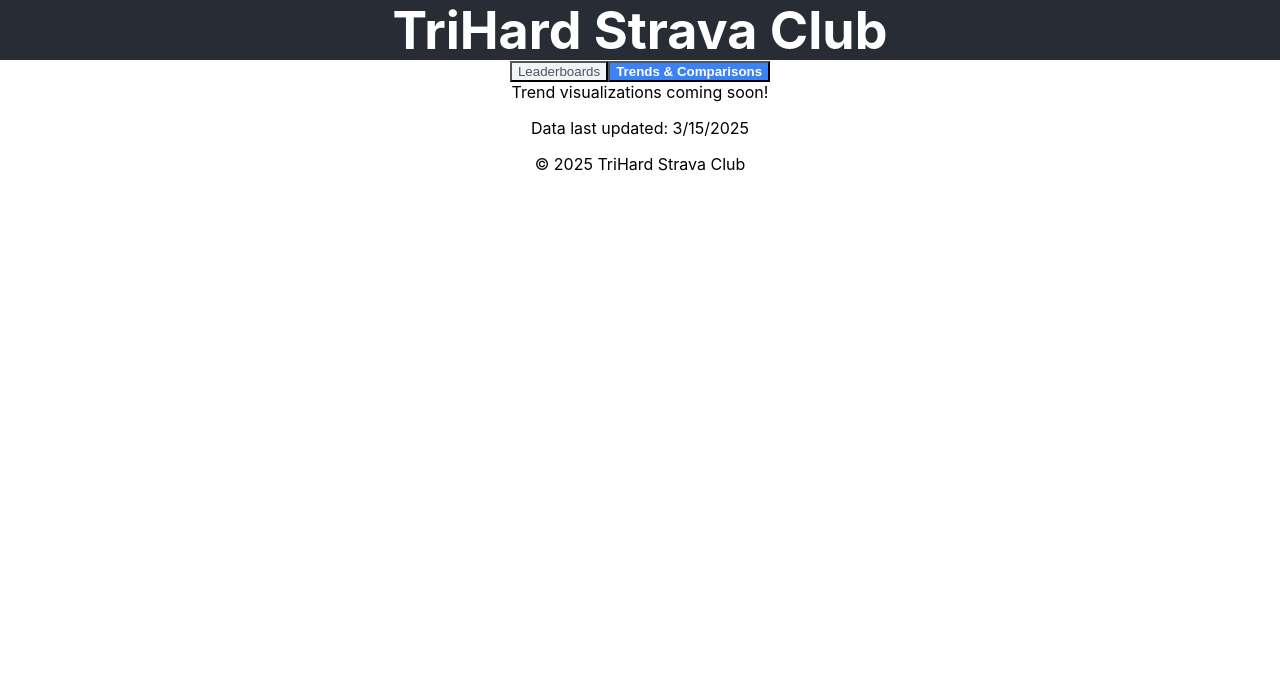
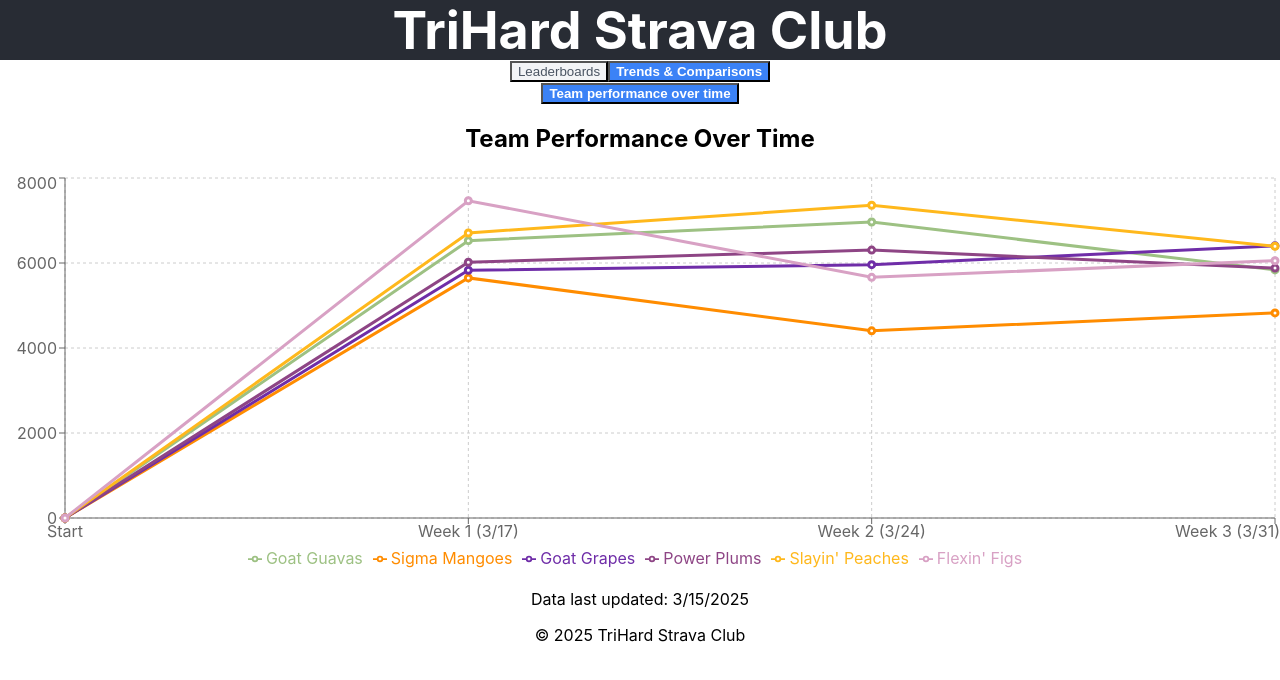
Before and after one commit to nicklondhe/trihardviz, a React (Create React App) app: page / in a window 1280 px wide. Both pictures are taken after a click on the button "Trends & Comparisons". Shown: the top 680 px of the page. Built offline with nearby package versions, Linux system fonts and the light colour scheme.

Commit message:
weekly data structs + perf over time

```diff
--- a/src/components/Visualizations.jsx
+++ b/src/components/Visualizations.jsx
@@ -4,12 +4,15 @@
   CartesianGrid,
   Cell,
   Legend,
+  Line,
+  LineChart,
   ResponsiveContainer,
   Tooltip,
   XAxis,
   YAxis
 } from 'recharts';
 import React, { useEffect, useState } from 'react';
+
 import Papa from 'papaparse';
 import _ from 'lodash';
 
@@ -17,6 +20,8 @@
   const [data, setData] = useState([]);
   const [teamStats, setTeamStats] = useState([]);
   const [topPerformers, setTopPerformers] = useState([]);
+  const [userWeeklyStats, setUserWeeklyStats] = useState([]);
+  const [teamWeeklyStats, setTeamWeeklyStats] = useState([]);
   const [loading, setLoading] = useState(true);
   const [activeMainTab, setActiveMainTab] = useState('currentWeek');
   const [activeSubTab, setActiveSubTab] = useState('teamComparison');
@@ -56,7 +61,7 @@
       return {
         name: row['Name'],
         team: row['Team Name'],
-        stravaId: row['Strava Id'],
+        stravaId: row['Strava id'],
         totalScore,
         totalChallengeScore,
         combinedScore: totalScore + totalChallengeScore
@@ -94,7 +99,74 @@
       }))
       .value();
 
-    return { userData, teamStats, topPerformers };
+    //weekly stats
+    const userWeeklyStats = _(data)
+      .filter(row => row['Name'] && row['Team Name'])
+      .map(row => {
+        // Create weekly breakdown for each user
+        const weeklyScores = weekColumns.map((weekCol, index) => {
+          const weekNum = index + 1;
+          const weekDate = weekCol;
+          const score = parseFloat(row[weekCol]) || 0;
+          const challengeCol = challengeColumns.find(col => col.includes(weekCol));
+          const challengeScore = challengeCol ? (parseFloat(row[challengeCol]) || 0) : 0;
+
+          return {
+            weekNum,
+            weekDate,
+            score,
+            challengeScore,
+            active: score > 0
+          };
+        });
+
+        return {
+          name: row['Name'],
+          team: row['Team Name'],
+          stravaId: row['Strava id'],
+          weeklyScores
+        };
+      })
+      .value();
+
+      const teamWeeklyStats = _(userWeeklyStats)
+        .groupBy('team')
+        .mapValues((members, teamName) => {
+          // Get all unique weeks
+          const allWeeks = _(members)
+            .flatMap(member => member.weeklyScores)
+            .uniqBy('weekNum')
+            .orderBy(['weekNum'], ['asc'])
+            .value();
+
+          // Calculate weekly team stats
+          return allWeeks.map(week => {
+            const teamWeeklyScore = _.sumBy(members, member =>
+              member.weeklyScores[week.weekNum - 1].score
+            );
+
+            const teamWeeklyChallengeScore = _.sumBy(members, member =>
+              member.weeklyScores[week.weekNum - 1].challengeScore
+            );
+
+            const activeMembers = _.sumBy(members, member =>
+              member.weeklyScores[week.weekNum - 1].active ? 1 : 0
+            );
+
+            return {
+              teamName,
+              weekNum: week.weekNum,
+              weekDate: week.weekDate,
+              teamWeeklyScore,
+              teamWeeklyChallengeScore,
+              activeMembers,
+              memberCount: members.length
+            };
+          });
+        })
+        .value();
+
+    return { userData, teamStats, topPerformers, userWeeklyStats, teamWeeklyStats };
   };
 
   useEffect(() => {
@@ -109,11 +181,13 @@
           dynamicTyping: true,
           skipEmptyLines: true,
           complete: (results) => {
-            const { userData, teamStats, topPerformers } = processData(results);
+            const { userData, teamStats, topPerformers, userWeeklyStats, teamWeeklyStats } = processData(results);
 
             setData(userData);
             setTeamStats(teamStats);
             setTopPerformers(topPerformers);
+            setUserWeeklyStats(userWeeklyStats);
+            setTeamWeeklyStats(teamWeeklyStats);
             // Set the default selected team to the first team in the data
             if (userData.length > 0) {
               const teams = _.uniq(userData.map(d => d.team));
@@ -297,7 +371,7 @@
     );
   };
 
-  // New Component for Individual Performance by Team
+  // Component for Individual Performance by Team
   const IndividualPerformanceChart = () => {
     // Get unique teams for the dropdown
     const teams = _.uniq(data.map(d => d.team)).sort();
@@ -333,7 +407,7 @@
 
         {/* Bar chart for individual performance */}
         <div style={{ width: '100%', height: `${Math.max(filteredData.length * 40, 400)}px` }}>
-          <ResponsiveContainer width="100%" height="100%">
+          <ResponsiveContainer width="100%" height={400}>
             <BarChart
               data={filteredData}
               layout="vertical"
@@ -354,6 +428,67 @@
     );
   };
 
+  //Team performance over time
+  const TeamPerformanceChart = () => {
+    // Transform the data for the chart
+    const allWeeks = _(Object.values(teamWeeklyStats))
+      .flatMap()
+      .map(week => ({ weekNum: week.weekNum, weekDate: week.weekDate }))
+      .uniqBy('weekNum')
+      .orderBy('weekNum')
+      .value();
+
+    const startWeek = { weekNum: 0, weekDate: "Start" };
+
+    // Transform data for chart - one line per team
+    const chartData = [startWeek, ...allWeeks].map(week => {
+      const dataPoint = {
+        weekLabel: week.weekNum === 0 ? "Start" : `Week ${week.weekNum} (${week.weekDate})`,
+        weekNum: week.weekNum,
+      };
+
+      // Add each team's score for this week
+      Object.keys(teamWeeklyStats).forEach(teamName => {
+        if (week.weekNum === 0) {
+          dataPoint[teamName] = 0; // Zero value for week 0
+        } else {
+          const teamWeek = teamWeeklyStats[teamName].find(w => w.weekNum === week.weekNum);
+          dataPoint[teamName] = teamWeek ? teamWeek.teamWeeklyScore : 0;
+        }
+      });
+
+      return dataPoint;
+    });
+
+    return (
+      <div className="mb-8">
+        <h2 className="text-xl font-bold mb-4">Team Performance Over Time</h2>
+        <div className="h-64">
+          <ResponsiveContainer width="100%" height={400}>
+          <LineChart data={chartData}>
+              <CartesianGrid strokeDasharray="3 3" />
+              <XAxis dataKey="weekLabel" />
+              <YAxis />
+              <Tooltip />
+              <Legend />
+              {Object.keys(teamWeeklyStats).map((teamName, index) => (
+                <Line
+                  key={teamName}
+                  type="linear"
+                  dataKey={teamName}
+                  name={teamName}
+                  stroke={TEAM_COLORS[teamName] || '#000000'}
+                  strokeWidth={3}
+                  activeDot={{ r: 8 }}
+                />
+              ))}
+            </LineChart>
+          </ResponsiveContainer>
+        </div>
+       </div>
+    );
+  };
+
   // Two-level tab navigation with new sub-tab
   const TwoLevelTabNavigation = ({ activeMainTab, setActiveMainTab, activeSubTab, setActiveSubTab }) => {
     const mainTabs = [
@@ -369,7 +504,9 @@
         { id: 'distribution', label: 'Score Distribution' },
         { id: 'individualPerformance', label: 'Individual Performance' } // New sub-tab
       ],
-      trends: []
+      trends: [
+        { id: 'teamOverTime', label: 'Team performance over time' }
+      ]
     };
 
     return (
@@ -435,7 +572,9 @@
 
           {activeMainTab === 'trends' && (
             <div className="p-8 text-center text-gray-500">
-              Trend visualizations coming soon!
+              <>
+                {activeSubTab === 'teamOverTime' && <TeamPerformanceChart />}
+              </>
             </div>
           )}
         </div>
```
